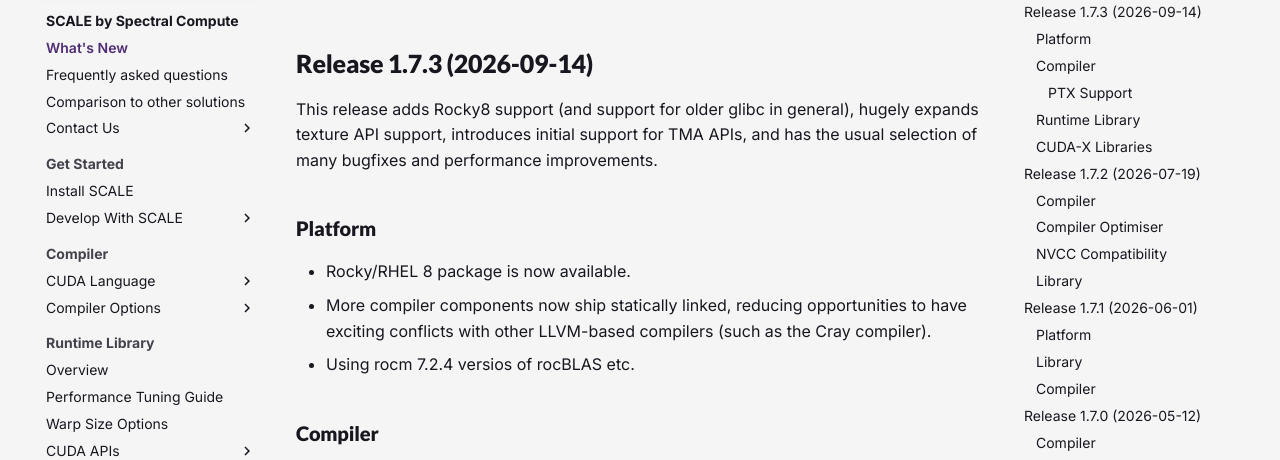
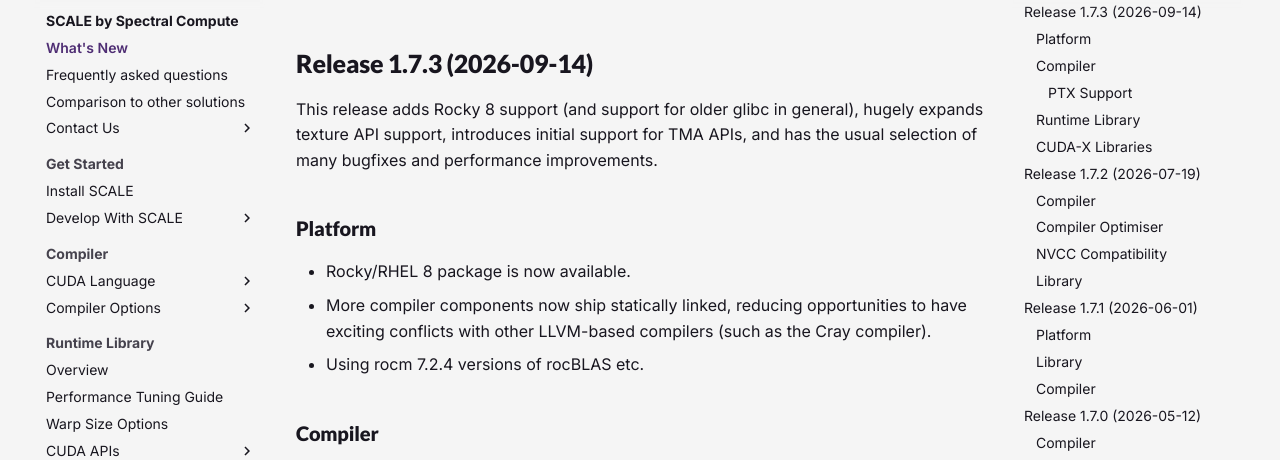
Before and after one commit to spectral-compute/scale-docs, an MkDocs documentation site: the page built from docs/manual/changelogs/whats-new.md, in a window 1280 px wide and 900 px high. Shown: the part 134-594 px from the top of the window. Built offline with MkDocs 1.6.1 and Material for MkDocs 9.7.7, drawn with Linux system fonts in a browser that asks for light colours; the version menu is left out; some of the changed text lies outside the part shown.

Commit message:
Fix typos in the 1.7.3 release notes
Rocky8 -> Rocky 8, versios -> versions, Excecution -> Execution, and two
missing full stops.

```diff
--- a/docs/manual/changelogs/whats-new.md
+++ b/docs/manual/changelogs/whats-new.md
@@ -2,7 +2,7 @@
 
 ## Release 1.7.3 (2026-09-14)
 
-This release adds Rocky8 support (and support for older glibc in general), hugely
+This release adds Rocky 8 support (and support for older glibc in general), hugely
 expands texture API support, introduces initial support for TMA APIs, and has the
 usual selection of many bugfixes and performance improvements.
 
@@ -11,7 +11,7 @@ usual selection of many bugfixes and performance improvements.
 - Rocky/RHEL 8 package is now available.
 - More compiler components now ship statically linked, reducing opportunities to have
   exciting conflicts with other LLVM-based compilers (such as the Cray compiler).
-- Using rocm 7.2.4 versios of rocBLAS etc.
+- Using rocm 7.2.4 versions of rocBLAS etc.
 
 ### Compiler
 
@@ -84,7 +84,7 @@ usual selection of many bugfixes and performance improvements.
 - Added some missing `*_v2` cuBLAS APIs.
 - Fixed various hangs/crashes from calling into cuSolver/cuSparse.
 - curand-device is now in the bitcode library, so much less sensitive to header
-  strangeness
+  strangeness.
 - Avoid shipping any rocm headers. They mostly weren't used, but caused problems
   for people trying to use HIP while SCALE was installed.
 - Fixed subtle typing issues of the curand direction vector APIs.
```
Also changed, not shown: other parts of docs/manual/changelogs/whats-new.md (+1 -1 lines).
